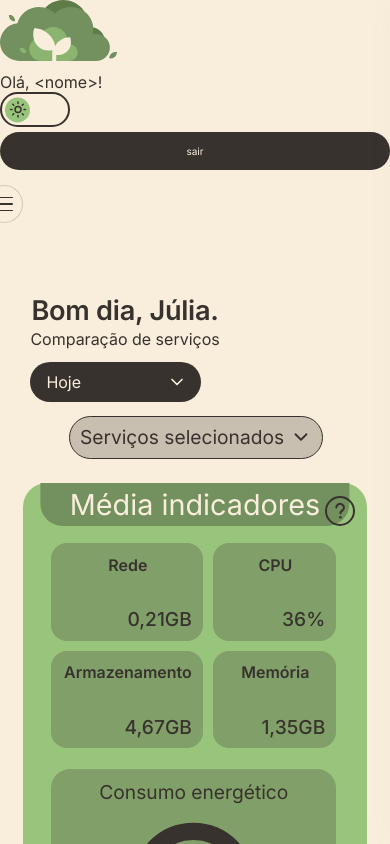
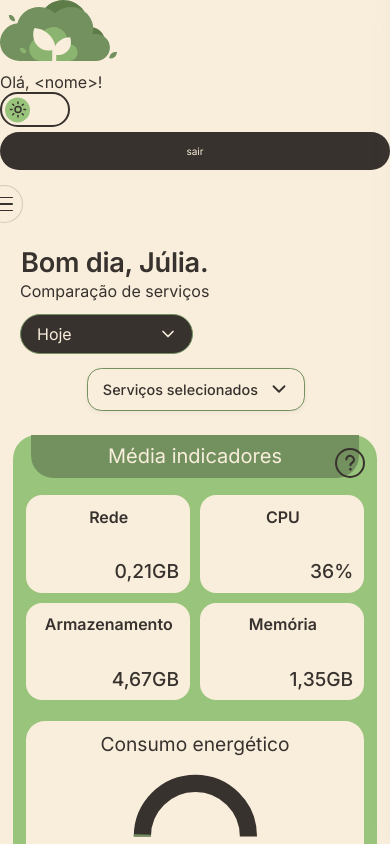
Before and after one commit to atmosabp/greener, a React (Vite) app in the folder frontend/: page /comparison in a window 390 px wide. Shown: the top 844 px of the page. Built offline with nearby package versions, Linux system fonts and the light colour scheme.

Commit message:
feat/comparacao ajustes visuais
pequenos ajustes visuais realizados na pagina de comparacao, em breve terminar mais ajustes visuais e ajustes menores

```diff
--- a/frontend/src/pages/comparison/Comparison.css
+++ b/frontend/src/pages/comparison/Comparison.css
@@ -3,16 +3,19 @@
 .cmp-comparison {
     --u: clamp(0.7px, calc(100vw / 1600), 1.1px);
 
-    /* Cores vinculadas ao tema global, com valores de fallback */
+    /* Identidade visual Atmos: cores sólidas e consistentes */
     --bg: var(--background, #f9eedc);
     --ink: var(--text, #3a322c);
-    --sand: var(--background-transparent, #ede0cc);
+    --sand: var(--background, #f9eedc);
     --panel: var(--primary-light, #dacfba);
     --lime: var(--primary, #bec47d);
     --moss: var(--primary-dark, #6f8f5f);
     --moss-dark: var(--primary-dark, #4f7a5a);
-    --brown: var(--primary-dark, #b38a6e);
-    --muted: var(--text, #a89880);
+    --brown: #b38a6e;
+    --muted: #81766b;
+
+    /* Transição de cores dos temas */
+    --theme-transition: 0.5s ease-in-out;
 
     width: 100%;
     min-height: 100vh;
@@ -21,12 +24,28 @@
     color: var(--ink);
     font-family: 'Inter', system-ui, -apple-system, 'Segoe UI', sans-serif;
     -webkit-font-smoothing: antialiased;
+
+    transition:
+        background-color var(--theme-transition),
+        color var(--theme-transition);
 }
 
 .cmp-comparison *,
 .cmp-comparison *::before,
 .cmp-comparison *::after {
     box-sizing: border-box;
+}
+
+.cmp-comparison * {
+    transition:
+        background-color var(--theme-transition),
+        color var(--theme-transition),
+        border-color var(--theme-transition),
+        box-shadow var(--theme-transition);
+}
+
+.cmp-comparison svg {
+    transition: transform 0.2s ease;
 }
 
 :where(.cmp-comparison) :where(h1, h2, h3, p, ul) {
@@ -46,7 +65,7 @@
 }
 
 .cmp-comparison *:focus-visible {
-    outline: calc(2 * var(--u)) solid var(--ink);
+    outline: calc(2 * var(--u)) solid var(--moss);
     outline-offset: calc(2 * var(--u));
 }
 
@@ -144,7 +163,7 @@
 .cmp-select select {
     appearance: none;
     -webkit-appearance: none;
-    border: 0;
+    border: 1px solid var(--moss);
     cursor: pointer;
     font: inherit;
 }
@@ -186,21 +205,47 @@
     font-size: calc(20 * var(--u));
 }
 
+/* ---------- Dropdown de serviços selecionados ---------- */
+
 .cmp-pill-outline {
     display: inline-flex;
     align-items: center;
-    gap: calc(8 * var(--u));
-    height: calc(53 * var(--u));
+    justify-content: space-between;
+    gap: calc(12 * var(--u));
+    min-height: calc(53 * var(--u));
     margin: calc(18 * var(--u)) 0 0 calc(3 * var(--u));
-    padding: 0 calc(12 * var(--u));
-    border: calc(2 * var(--u)) solid var(--ink);
-    border-radius: calc(27 * var(--u));
-    background: var(--sand);
+    padding: 0 calc(18 * var(--u));
+    border: 1.5px solid var(--moss);
+    border-radius: calc(18 * var(--u));
+    background: var(--bg);
     color: var(--ink);
-    font-size: calc(24 * var(--u));
+    font-size: calc(20 * var(--u));
+    font-weight: 500;
+    box-shadow: 0 calc(2 * var(--u)) calc(5 * var(--u)) rgba(58, 50, 44, 0.06);
+    transition:
+        background-color var(--theme-transition),
+        color var(--theme-transition),
+        border-color var(--theme-transition),
+        box-shadow var(--theme-transition);
 }
 
-/* ---------- Popover / menus ---------- */
+.cmp-pill-outline:hover,
+.cmp-pill-outline[aria-expanded='true'] {
+    background: var(--panel);
+    border-color: var(--moss-dark);
+    box-shadow: 0 calc(3 * var(--u)) calc(9 * var(--u)) rgba(58, 50, 44, 0.12);
+}
+
+.cmp-pill-outline svg {
+    flex-shrink: 0;
+    transition: transform 0.2s ease;
+}
+
+.cmp-pill-outline[aria-expanded='true'] svg {
+    transform: rotate(180deg);
+}
+
+/* ---------- Popovers e menus ---------- */
 
 .cmp-popover {
     position: relative;
@@ -210,13 +255,22 @@
 .cmp-popover__menu {
     position: absolute;
     top: calc(100% + calc(8 * var(--u)));
-    z-index: 20;
-    min-width: calc(240 * var(--u));
+    z-index: 100;
+    min-width: max(100%, calc(260 * var(--u)));
+    max-width: min(calc(360 * var(--u)), calc(100vw - 32px));
     padding: calc(8 * var(--u));
+    border: 1px solid var(--panel);
     border-radius: calc(16 * var(--u));
-    background: var(--sand);
+
+    /* Fundo completamente sólido, sem transparência */
+    background-color: var(--bg);
     color: var(--ink);
-    box-shadow: 0 calc(8 * var(--u)) calc(24 * var(--u)) rgba(58, 50, 44, 0.18);
+
+    box-shadow:
+        0 calc(8 * var(--u)) calc(24 * var(--u)) rgba(58, 50, 44, 0.14),
+        0 calc(2 * var(--u)) calc(5 * var(--u)) rgba(58, 50, 44, 0.06);
+
+    overflow: hidden;
 }
 
 .cmp-popover__menu--left {
@@ -229,6 +283,14 @@
 
 .cmp-menu {
     list-style: none;
+    max-height: min(320px, 55vh);
+    overflow-y: auto;
+    scrollbar-width: thin;
+    scrollbar-color: var(--moss) var(--bg);
+}
+
+.cmp-menu li + li {
+    margin-top: calc(3 * var(--u));
 }
 
 .cmp-menu label,
@@ -237,29 +299,48 @@
     align-items: center;
     gap: calc(10 * var(--u));
     width: 100%;
+    min-height: calc(42 * var(--u));
     padding: calc(10 * var(--u)) calc(12 * var(--u));
-    border: 0;
+    border: 1px solid transparent;
     border-radius: calc(10 * var(--u));
-    background: transparent;
+    background: var(--bg);
     color: var(--ink);
-    font-size: calc(17 * var(--u));
+    font-size: calc(16 * var(--u));
+    font-weight: 400;
+    line-height: 1.4;
     text-align: left;
+    cursor: pointer;
+    transition:
+        background-color var(--theme-transition),
+        color var(--theme-transition),
+        border-color var(--theme-transition);
+}
+
+.cmp-menu label {
     cursor: pointer;
 }
 
 .cmp-menu label:hover,
 .cmp-menu button:hover,
 .cmp-menu button.cmp-is-active {
-    background: var(--lime);
+    background: var(--panel);
+    border-color: var(--lime);
 }
 
-.cmp-menu input {
+.cmp-menu button.cmp-is-active {
+    font-weight: 600;
+}
+
+.cmp-menu input[type='checkbox'] {
+    flex: 0 0 auto;
     width: calc(18 * var(--u));
     height: calc(18 * var(--u));
+    margin: 0;
     accent-color: var(--moss);
+    cursor: pointer;
 }
 
-/* ---------- Média indicadores ---------- */
+/* ---------- Média dos indicadores ---------- */
 
 .cmp-averages {
     position: relative;
@@ -425,6 +506,13 @@
     color: var(--ink);
     font-size: calc(20 * var(--u));
     white-space: nowrap;
+    transition:
+        background-color var(--theme-transition),
+        color var(--theme-transition);
+}
+
+.cmp-chip:hover {
+    background: var(--panel);
 }
 
 .cmp-chip svg {
@@ -474,7 +562,6 @@
     overflow-y: auto;
 }
 
-/* Firefox */
 @supports not selector(*::-webkit-scrollbar) {
     .cmp-services__scroll {
         scrollbar-width: auto;
@@ -855,6 +942,12 @@
         gap: calc(12 * var(--u));
     }
 
+    .cmp-page {
+        margin-top: 2rem;
+        padding-right: calc(16 * var(--u));
+        padding-left: calc(16 * var(--u));
+    }
+
     .cmp-intro {
         flex-direction: column;
         gap: calc(16 * var(--u));
@@ -864,10 +957,32 @@
         font-size: calc(34 * var(--u));
     }
 
+    .cmp-pill-outline {
+        max-width: 100%;
+        font-size: calc(18 * var(--u));
+    }
+
+    .cmp-popover__menu {
+        max-width: calc(100vw - 32px);
+    }
+
+    .cmp-averages {
+        padding-right: calc(16 * var(--u));
+        padding-left: calc(16 * var(--u));
+    }
+
+    .cmp-averages__title {
+        font-size: calc(25 * var(--u));
+    }
+
     .cmp-averages__tiles {
         grid-template-columns: 1fr 1fr;
         width: 100%;
         gap: calc(12 * var(--u));
+    }
+
+    .cmp-avg-tile {
+        min-height: calc(100 * var(--u));
     }
 
     .cmp-avg-tile span {
@@ -889,6 +1004,12 @@
         padding-right: 0;
     }
 
+    .cmp-services__tools {
+        flex-wrap: wrap;
+        gap: calc(10 * var(--u));
+        max-width: 100%;
+    }
+
     .cmp-service {
         padding: calc(100 * var(--u)) calc(12 * var(--u)) calc(16 * var(--u)) calc(48 * var(--u));
     }
@@ -903,6 +1024,7 @@
 
     .cmp-service__actions {
         left: calc(12 * var(--u));
+        right: calc(12 * var(--u));
     }
 
     .cmp-rank {
@@ -911,7 +1033,9 @@
 }
 
 @media (prefers-reduced-motion: reduce) {
-    .cmp-comparison * {
+    .cmp-comparison *,
+    .cmp-comparison *::before,
+    .cmp-comparison *::after {
         transition: none !important;
         animation: none !important;
     }
--- a/frontend/src/pages/comparison/Comparison.tsx
+++ b/frontend/src/pages/comparison/Comparison.tsx
@@ -169,24 +169,24 @@ function AlertIcon() {
   );
 }
 
-function Logo() {
-  return (
-    <svg width="62" height="36" viewBox="0 0 62 36" role="img" aria-label="Atmos">
-      <path
-        d="M14 33c-7 0-12-4-12-9.500 0-4.700 3.600-8.300 8.300-9C11.500 8.500 16 4.500 21.700 4.500c3.800 0 7 1.700 9 4.400C32.200 5.600 35.600 3 40 3c5.600 0 9.800 3.900 10.300 9 5.400.8 9.200 4.700 9.200 9.600C59.500 28 54.500 33 48 33z"
-        fill="#6f8f5f"
-      />
-      <path
-        d="M31 28V19m0 0c-4.500 0-6.500-2.800-6.500-6.500 4.200 0 6.500 2.200 6.500 6.500zm0 0c0-3.700 2.200-6 6-6 0 3.700-2.200 6-6 6z"
-        fill="none"
-        stroke="#f9eedc"
-        strokeWidth="2.200"
-        strokeLinecap="round"
-        strokeLinejoin="round"
-      />
-    </svg>
-  );
-}
+// function Logo() {
+//   return (
+//     <svg width="62" height="36" viewBox="0 0 62 36" role="img" aria-label="Atmos">
+//       <path
+//         d="M14 33c-7 0-12-4-12-9.500 0-4.700 3.600-8.300 8.300-9C11.500 8.500 16 4.500 21.700 4.500c3.800 0 7 1.700 9 4.400C32.200 5.600 35.600 3 40 3c5.600 0 9.800 3.900 10.300 9 5.400.8 9.200 4.700 9.200 9.600C59.500 28 54.500 33 48 33z"
+//         fill="#6f8f5f"
+//       />
+//       <path
+//         d="M31 28V19m0 0c-4.500 0-6.500-2.800-6.500-6.500 4.200 0 6.500 2.200 6.500 6.500zm0 0c0-3.700 2.200-6 6-6 0 3.700-2.200 6-6 6z"
+//         fill="none"
+//         stroke="#f9eedc"
+//         strokeWidth="2.200"
+//         strokeLinecap="round"
+//         strokeLinejoin="round"
+//       />
+//     </svg>
+//   );
+// }
 
 /* ------------------------------------------------------------------ */
 /* Componentes pequenos                                                */
```
